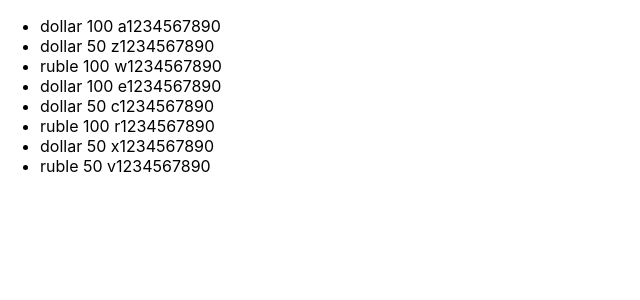
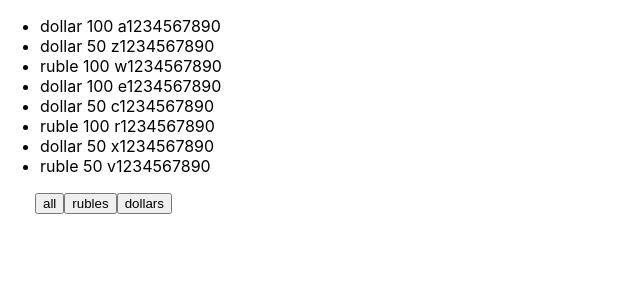
Before and after one commit to KombinatorVit/microtaski, a React (Create React App) app: page / in a window 1280 px wide. Shown: the top 300 px of the page, without its empty margins (0-640 px from the left). Built offline with nearby package versions, Linux system fonts and the light colour scheme.

Commit message:
filter path3

```diff
--- a/src/App.tsx
+++ b/src/App.tsx
@@ -16,6 +16,17 @@ function App() {
         {banknote: 'ruble', nominal: 50, number: ' v1234567890'},
     ]);
     let currentMoney = money;
+    const[filter,setFilter]=useState('all')
+
+    if (filter === 'dollar') {
+        currentMoney = money.filter(filteredMoney => filteredMoney.banknote === 'dollar');
+    }
+    if (filter === 'ruble') {
+        currentMoney = money.filter(filteredMoney => filteredMoney.banknote === 'ruble');
+    }
+
+    function onClickFilterHandler(nameButton: string) {
+        setFilter(nameButton)    }
 
     return (
         <div>
@@ -32,11 +43,11 @@ function App() {
                     );
                 })}
             </ul>
-            {/*<div style={{marginLeft: '35px'}}>*/}
-            {/*    <button onClick={() => onClickFilterHandler('all')}>all</button>*/}
-            {/*    <button onClick={() => onClickFilterHandler('ruble')}>rubles</button>*/}
-            {/*    <button onClick={() => onClickFilterHandler("dollar")}>dollars</button>*/}
-            {/*</div>*/}
+            <div style={{marginLeft: '35px'}}>
+                <button onClick={() => onClickFilterHandler('all')}>all</button>
+                <button onClick={() => onClickFilterHandler('ruble')}>rubles</button>
+                <button onClick={() => onClickFilterHandler("dollar")}>dollars</button>
+            </div>
         </div>);
 }
 
```
